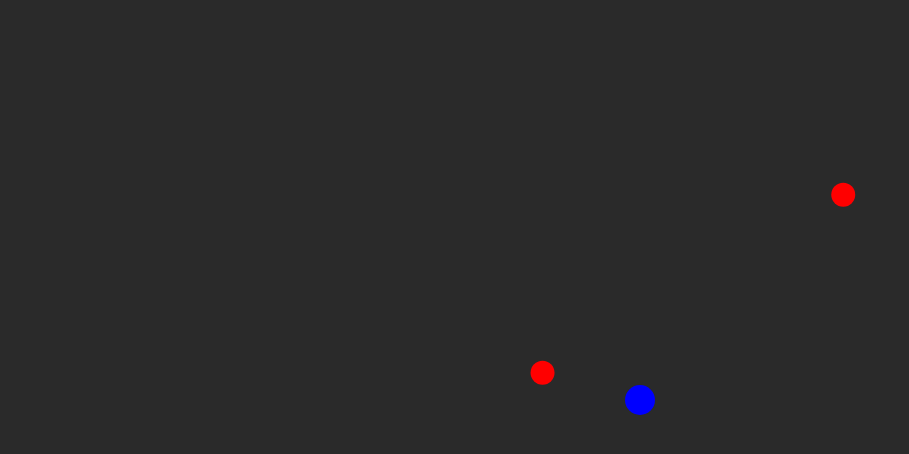
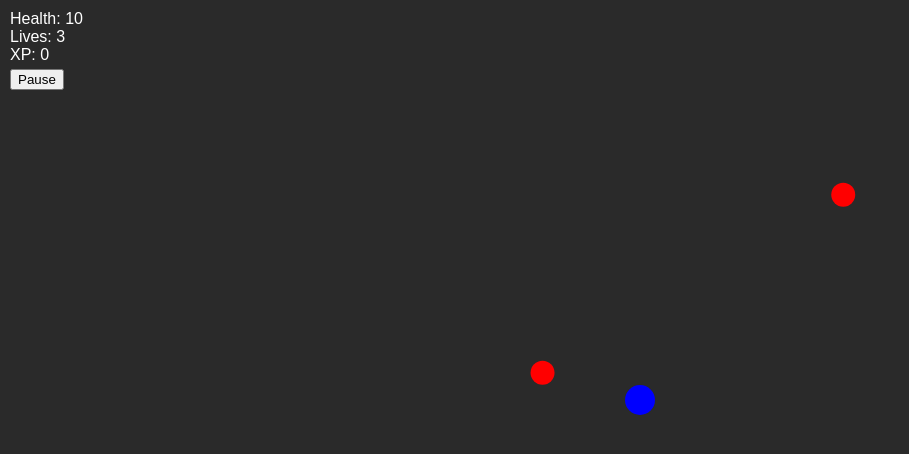
Before and after one commit to gokulmenon/zombie-defense, a website: page index.html in a window 1280 px wide. Shown: the whole page, without its empty margins (0-909 px from the left). Drawn offline with Linux system fonts and the light colour scheme.

Commit message:
add phase 4.7 game hud and pause mechanics v2

```diff
--- a/game.js
+++ b/game.js
@@ -1,10 +1,10 @@
 const canvas = document.getElementById('gameCanvas');
 const ctx = canvas.getContext('2d');
 
-
+let isPaused = false;
+window.getIsPaused = () => isPaused;
 
 // Handle window resizing so the canvas always fills the screen
-
 function resize() {
   const dpr = window.devicePixelRatio || 1;
   canvas.width = window.innerWidth * dpr;
@@ -19,17 +19,21 @@ function resize() {
 window.addEventListener('resize', resize);
 resize(); // Initial call to set correct dimensions on load
 
-
+// Pause button click listener
+document.getElementById('pause-btn').addEventListener('click', () => {
+    isPaused = !isPaused;
+});
 
 let lastTime = 0;
-
-
 
 // Main game loop using requestAnimationFrame
 function gameLoop(timestamp) {
   if (lastTime === 0) { lastTime = timestamp; }
   let deltaTime = timestamp - lastTime;
   lastTime = timestamp;
+
+  if (isPaused) return requestAnimationFrame(gameLoop); // Skip updates/draws when paused
+
   if (deltaTime > 50) deltaTime = 50; // Cap physics to prevent tunneling
   // Spawn timer
   spawnTimer += deltaTime;
@@ -42,8 +46,6 @@ function gameLoop(timestamp) {
   requestAnimationFrame(gameLoop);
 
 }
-
-
 
 function update(dt) {
   let dx = 0;
@@ -135,6 +137,8 @@ function update(dt) {
 
   for (let i = xpGems.length - 1; i >= 0; i--) {
     const gem = xpGems[i];
+    gem.update(dt); // Call update before checking collection
+
     // Circle-Circle collision between player and gem
     const dist = Math.hypot(player.x - gem.x, player.y - gem.y);
     if (dist < player.radius + gem.radius) {
@@ -142,6 +146,8 @@ function update(dt) {
       xpGems.splice(i, 1);
     }
   }
+
+  window.updateHUD(); // Call HUD update at the end of each frame
 }
 
 function draw() {
@@ -189,7 +195,7 @@ window.getPlayerXP = () => player.xp;
 
 // Deterministic test interface to bypass requestAnimationFrame pausing in headless mode
 window.tickGame = (ms) => {
-  // Force the spawn timer to trigger if enough time is passed
+  if (isPaused) return; // Skip updates when paused
   spawnTimer += ms;
   if (spawnTimer >= SPAWN_INTERVAL) {
     spawnEnemy();
--- a/index.html
+++ b/index.html
@@ -14,9 +14,29 @@
         canvas {
             display: block;
         }
+        #hud {
+            position: absolute;
+            top: 10px;
+            left: 10px;
+            color: white;
+            pointer-events: none;
+            font-family: sans-serif;
+            user-select: none;
+        }
+        #pause-btn {
+            pointer-events: auto;
+            cursor: pointer;
+            margin-top: 5px;
+        }
     </style>
 </head>
 <body>
+    <div id="hud">
+        Health: <span id="hud-health"></span><br>
+        Lives: <span id="hud-lives"></span><br>
+        XP: <span id="hud-xp"></span><br>
+        <button id="pause-btn" style="pointer-events: auto;">Pause</button>
+    </div>
     <canvas id="gameCanvas"></canvas>
     <script src="enemy.js"></script>
     <script src="projectile.js"></script>
--- a/player.js
+++ b/player.js
@@ -12,7 +12,11 @@ const player = {
 
     color: 'blue',
 
-    xp: 0 // XP tracking for Phase 4
+    xp: 0, // XP tracking for Phase 4
+
+    lives: 3,
+    health: 10,
+    magnetRadius: 150
 
 };
 
@@ -80,6 +84,11 @@ window.addEventListener('keydown', (e) => {
 
     }
 
+    // Pause toggle via 'p' or Escape key
+    if (key === 'p' || e.key === 'Escape') {
+        isPaused = !isPaused;
+    }
+
 });
 
 
@@ -98,4 +107,18 @@ window.addEventListener('keyup', (e) => {
 
 
 
+window.updateHUD = () => {
+    const healthSpan = document.getElementById('hud-health');
+    const livesSpan = document.getElementById('hud-lives');
+    const xpSpan = document.getElementById('hud-xp');
+    const pauseBtn = document.getElementById('pause-btn');
+
+    if (healthSpan) healthSpan.textContent = player.health;
+    if (livesSpan) livesSpan.textContent = player.lives;
+    if (xpSpan) xpSpan.textContent = player.xp;
+    if (pauseBtn) {
+        pauseBtn.textContent = isPaused ? 'Resume' : 'Pause';
+    }
+};
+
 window.player = player; // Expose for direct manipulation in tests
```
Also changed, not shown: PLAN.md (+8 -6 lines), enemy.js (+0 -69 lines).
